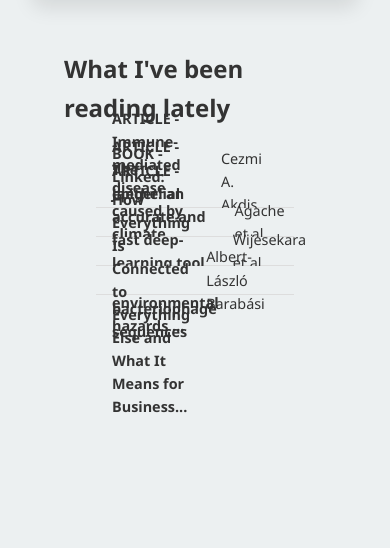
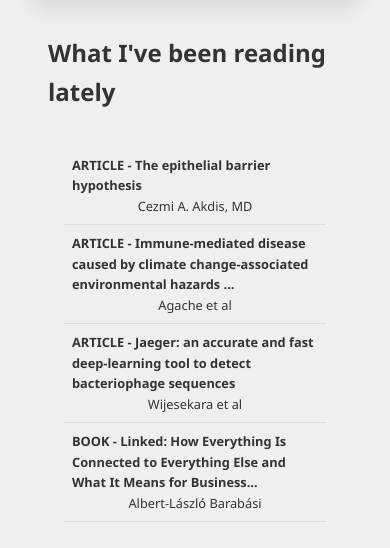
Before and after one commit to wassmi/portfolio, a plain HTML site: page index.html in a window 390 px wide. Shown: the part 2934-3482 px from the top of the page. Before the commit the page ends 3352 px from the top, so only its background shows below. Drawn offline with Linux system fonts and the light colour scheme.

Commit message:
Update index.html

```diff
--- a/index.html
+++ b/index.html
@@ -149,6 +149,30 @@ gen<!DOCTYPE html>
 .reading-item span:first-child {
   font-weight: bold;
 }
+        /* Mobile responsiveness */
+@media (max-width: 768px) {
+  .reading-list {
+    padding: 1rem;
+  }
+  .reading-item {
+    height: 32px; /* Slightly taller on mobile */
+    padding: 0 0.5rem;
+  }
+  .reading-item span {
+    font-size: 0.8rem; /* Smaller font size on mobile */
+  }
+}
+
+@media (max-width: 480px) {
+  .reading-item {
+    flex-direction: column; /* Stack text vertically on smaller screens */
+    height: auto;
+    padding: 0.5rem;
+  }
+  .reading-item span {
+    margin-right: 0;
+  }
+}
     </style>
 </head>
 <body>
```
